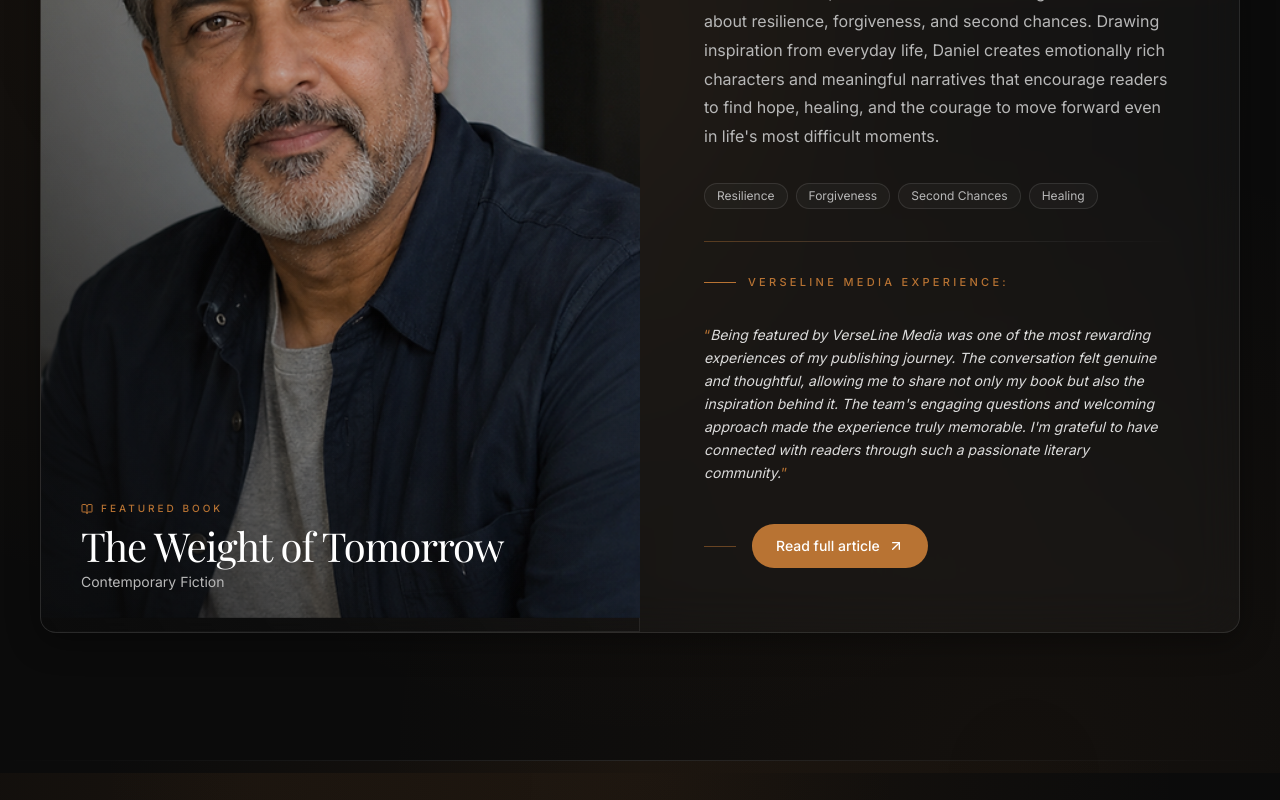
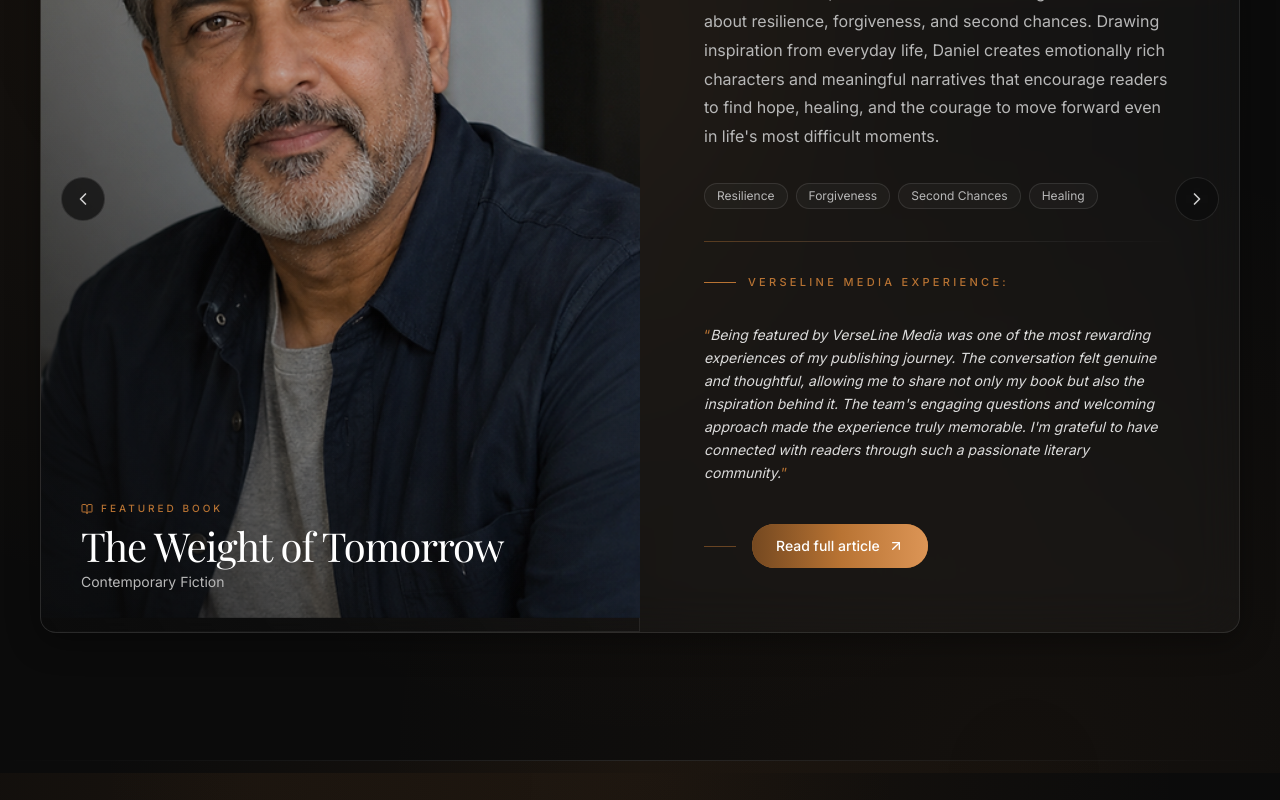
Before and after one commit to hasbunallah01/verselinemedia, a Next.js app: page / in a window 1280 px wide. Shown: the part 2427-3227 px from the top of the page. Built offline with nearby package versions, Linux system fonts and the light colour scheme; a web font is replaced by a local one.

Commit message:
Add Elizabeth Marlowe as second Featured Author; convert section into swipe carousel with left/right controls

```diff
--- a/components/home/FeaturedAuthor.tsx
+++ b/components/home/FeaturedAuthor.tsx
@@ -1,9 +1,14 @@
 "use client";
 
 import Image from "next/image";
-import { motion, useScroll, useTransform } from "framer-motion";
-import { useRef } from "react";
-import { BookOpen } from "lucide-react";
+import {
+  motion,
+  AnimatePresence,
+  useScroll,
+  useTransform,
+} from "framer-motion";
+import { useRef, useState } from "react";
+import { BookOpen, ChevronLeft, ChevronRight } from "lucide-react";
 import { SectionTitle } from "@/components/ui/SectionTitle";
 import { GlassCard } from "@/components/ui/GlassCard";
 import { authors } from "@/data/authors";
@@ -12,8 +17,6 @@ import { AnimatedButton } from "@/components/ui/AnimatedButton";
 const ease = [0.22, 1, 0.36, 1] as const;
 
 export function FeaturedAuthor() {
-  const author = authors[0];
-
   // All hooks must be called unconditionally at the top level,
   // before any early return.
   const sectionRef = useRef<HTMLDivElement>(null);
@@ -23,7 +26,22 @@ export function FeaturedAuthor() {
   });
   const imageY = useTransform(scrollYProgress, [0, 1], [40, -40]);
 
-  if (!author) return null;
+  const [index, setIndex] = useState(0);
+  const [direction, setDirection] = useState(0);
+
+  if (authors.length === 0) return null;
+
+  const author = authors[index];
+
+  const paginate = (newDirection: number) => {
+    setDirection(newDirection);
+    setIndex((prev) => {
+      const next = prev + newDirection;
+      if (next < 0) return authors.length - 1;
+      if (next >= authors.length) return 0;
+      return next;
+    });
+  };
 
   return (
     <section id="featured-authors" className="section relative overflow-hidden">
@@ -44,9 +62,19 @@ export function FeaturedAuthor() {
           whileInView={{ opacity: 1, y: 0 }}
           viewport={{ once: true, margin: "-80px" }}
           transition={{ duration: 0.8, ease }}
-          className="mt-20"
+          className="relative mt-20"
         >
-          <GlassCard hover className="grid gap-0 overflow-hidden md:grid-cols-2">
+          <GlassCard hover className="relative overflow-hidden">
+            <AnimatePresence mode="wait" custom={direction} initial={false}>
+              <motion.div
+                key={author.id}
+                custom={direction}
+                initial={{ opacity: 0, x: direction > 0 ? 60 : -60 }}
+                animate={{ opacity: 1, x: 0 }}
+                exit={{ opacity: 0, x: direction > 0 ? -60 : 60 }}
+                transition={{ duration: 0.5, ease }}
+                className="grid gap-0 md:grid-cols-2"
+              >
                 {/* Left: Author image — editorial presentation */}
                 <div className="relative aspect-[4/5] overflow-hidden ring-1 ring-inset ring-white/10 md:aspect-auto">
                   {/* Parallax image */}
@@ -57,7 +85,7 @@ export function FeaturedAuthor() {
                       fill
                       sizes="(min-width: 768px) 50vw, 100vw"
                       className="object-cover transition-transform duration-[1200ms] ease-out hover:scale-105"
-                  priority
+                      priority={index === 0}
                     />
                   </motion.div>
 
@@ -67,9 +95,8 @@ export function FeaturedAuthor() {
                   {/* Bottom book info — editorial caption */}
                   <motion.div
                     initial={{ opacity: 0, y: 16 }}
-                whileInView={{ opacity: 1, y: 0 }}
-                viewport={{ once: true, margin: "-80px" }}
-                transition={{ duration: 0.7, delay: 0.4, ease }}
+                    animate={{ opacity: 1, y: 0 }}
+                    transition={{ duration: 0.7, delay: 0.2, ease }}
                     className="absolute bottom-6 left-6 right-6 md:bottom-10 md:left-10 md:right-10"
                   >
                     <div className="flex items-center gap-2">
@@ -89,9 +116,8 @@ export function FeaturedAuthor() {
                 <div className="flex flex-col gap-8 p-8 md:p-12 lg:p-16">
                   <motion.div
                     initial={{ opacity: 0, y: 16 }}
-                whileInView={{ opacity: 1, y: 0 }}
-                viewport={{ once: true, margin: "-80px" }}
-                transition={{ duration: 0.6, delay: 0.2, ease }}
+                    animate={{ opacity: 1, y: 0 }}
+                    transition={{ duration: 0.6, delay: 0.15, ease }}
                   >
                     <div className="flex items-center gap-3">
                       <span className="h-px w-8 bg-copper" aria-hidden />
@@ -106,9 +132,8 @@ export function FeaturedAuthor() {
 
                   <motion.p
                     initial={{ opacity: 0, y: 16 }}
-                whileInView={{ opacity: 1, y: 0 }}
-                viewport={{ once: true, margin: "-80px" }}
-                transition={{ duration: 0.6, delay: 0.3, ease }}
+                    animate={{ opacity: 1, y: 0 }}
+                    transition={{ duration: 0.6, delay: 0.2, ease }}
                     className="text-pretty leading-[1.8] text-muted"
                   >
                     {author.summary}
@@ -116,9 +141,8 @@ export function FeaturedAuthor() {
 
                   <motion.div
                     initial={{ opacity: 0, y: 12 }}
-                whileInView={{ opacity: 1, y: 0 }}
-                viewport={{ once: true, margin: "-80px" }}
-                transition={{ duration: 0.6, delay: 0.4, ease }}
+                    animate={{ opacity: 1, y: 0 }}
+                    transition={{ duration: 0.6, delay: 0.25, ease }}
                     className="flex flex-wrap gap-2"
                   >
                     {author.tags.map((tag) => (
@@ -133,18 +157,16 @@ export function FeaturedAuthor() {
 
                   <motion.div
                     initial={{ scaleX: 0 }}
-                whileInView={{ scaleX: 1 }}
-                viewport={{ once: true, margin: "-80px" }}
-                transition={{ duration: 0.8, delay: 0.5, ease }}
+                    animate={{ scaleX: 1 }}
+                    transition={{ duration: 0.8, delay: 0.3, ease }}
                     className="h-px w-full origin-left bg-gradient-to-r from-copper/40 via-white/10 to-transparent"
                     aria-hidden
                   />
 
                   <motion.div
                     initial={{ opacity: 0, y: 16 }}
-                whileInView={{ opacity: 1, y: 0 }}
-                viewport={{ once: true, margin: "-80px" }}
-                transition={{ duration: 0.6, delay: 0.55, ease }}
+                    animate={{ opacity: 1, y: 0 }}
+                    transition={{ duration: 0.6, delay: 0.35, ease }}
                   >
                     <div className="flex items-center gap-3">
                       <span className="h-px w-8 bg-copper" aria-hidden />
@@ -156,9 +178,8 @@ export function FeaturedAuthor() {
 
                   <motion.blockquote
                     initial={{ opacity: 0, y: 16 }}
-                whileInView={{ opacity: 1, y: 0 }}
-                viewport={{ once: true, margin: "-80px" }}
-                transition={{ duration: 0.6, delay: 0.6, ease }}
+                    animate={{ opacity: 1, y: 0 }}
+                    transition={{ duration: 0.6, delay: 0.4, ease }}
                     className="font-sans text-sm leading-[1.65] text-white/85 italic"
                   >
                     <span className="text-copper not-italic">“</span>
@@ -168,22 +189,45 @@ export function FeaturedAuthor() {
 
                   <motion.div
                     initial={{ opacity: 0, y: 16 }}
-                whileInView={{ opacity: 1, y: 0 }}
-                viewport={{ once: true, margin: "-80px" }}
-                transition={{ duration: 0.6, delay: 0.65, ease }}
+                    animate={{ opacity: 1, y: 0 }}
+                    transition={{ duration: 0.6, delay: 0.45, ease }}
                     className="pt-2"
                   >
                     <div className="flex items-center gap-4">
-                  <span
-                    className="h-px w-8 bg-copper/50"
-                    aria-hidden
-                  />
-                  <AnimatedButton href={author.articleUrl} variant="primary">
+                      <span className="h-px w-8 bg-copper/50" aria-hidden />
+                      <AnimatedButton
+                        href={author.articleUrl}
+                        variant="primary"
+                      >
                         Read full article
                       </AnimatedButton>
                     </div>
                   </motion.div>
                 </div>
+              </motion.div>
+            </AnimatePresence>
+
+            {/* Navigation controls — left/right swipe */}
+            {authors.length > 1 && (
+              <>
+                <button
+                  type="button"
+                  onClick={() => paginate(-1)}
+                  aria-label="Previous author"
+                  className="absolute left-3 top-1/2 z-20 grid h-11 w-11 -translate-y-1/2 place-items-center rounded-full border border-white/10 bg-ink/70 text-white/80 backdrop-blur-md transition-all duration-300 hover:border-copper/40 hover:bg-copper/10 hover:text-copper md:left-5"
+                >
+                  <ChevronLeft className="h-5 w-5" />
+                </button>
+                <button
+                  type="button"
+                  onClick={() => paginate(1)}
+                  aria-label="Next author"
+                  className="absolute right-3 top-1/2 z-20 grid h-11 w-11 -translate-y-1/2 place-items-center rounded-full border border-white/10 bg-ink/70 text-white/80 backdrop-blur-md transition-all duration-300 hover:border-copper/40 hover:bg-copper/10 hover:text-copper md:right-5"
+                >
+                  <ChevronRight className="h-5 w-5" />
+                </button>
+              </>
+            )}
           </GlassCard>
         </motion.div>
       </div>
--- a/data/authors.ts
+++ b/data/authors.ts
@@ -26,4 +26,18 @@ export const authors: Author[] = [
     image: "/authors/daniel-whitmore.png",
     articleUrl: "/articles/daniel-whitmore",
   },
+  {
+    id: "elizabeth-marlowe",
+    name: "Elizabeth Marlowe",
+    book: "The Light We Carry",
+    genre: "Contemporary Fiction",
+    year: 2024,
+    summary:
+      "The Light We Carry is a story I wrote to remind readers that hope can still be found, even in life's most difficult moments. As an author, I'm passionate about writing heartfelt stories centered on healing, resilience, and new beginnings. Through relatable characters and authentic emotions, I hope my books encourage readers to find strength, embrace change, and believe that brighter days are always ahead.",
+    quote:
+      "Being featured on VerseLine Media was a truly memorable experience. The interview was thoughtful, engaging, and gave me the opportunity to share the heart behind my book. The team created such a welcoming atmosphere, and connecting with readers through their platform was both meaningful and inspiring. I'm grateful to have been part of the VerseLine Media community.",
+    tags: ["Hope", "Healing", "Resilience", "New Beginnings"],
+    image: "/authors/elizabeth-marlowe.png",
+    articleUrl: "/articles/elizabeth-marlowe",
+  },
 ];
```
Also changed, not shown: public/authors/elizabeth-marlowe.png (added). Lines whose indentation alone changed are shown as unchanged.
